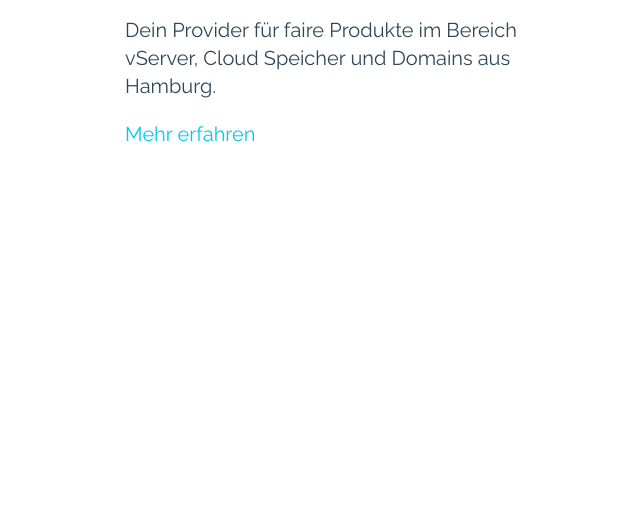
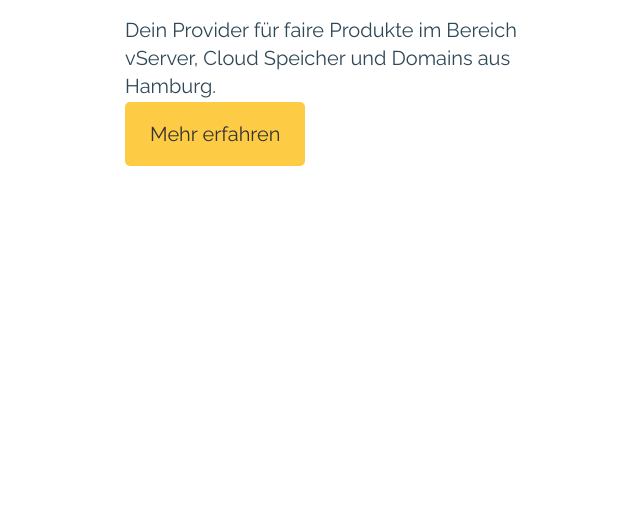
Before and after one commit to eclipse313/website, a plain HTML site: page index.html in a window 1280 px wide. Shown: the part 276-800 px from the top of the page, without its empty margins (45-685 px from the left). Drawn offline with nearby package versions, Linux system fonts and the light colour scheme; files that its build step writes are made by us from their sources.

Commit message:
Add basic .btn

```diff
--- a/resources/components/_button.scss
+++ b/resources/components/_button.scss
@@ -1,3 +1,10 @@
 // -----------------------------------------------------------------------------
 // This file contains all styles related to the button component.
 // -----------------------------------------------------------------------------
+.btn {
+  color: #333333;
+  text-decoration: none;
+  background: #FECB44;
+  padding: 20px 25px;
+  border-radius: 5px;
+}
```
